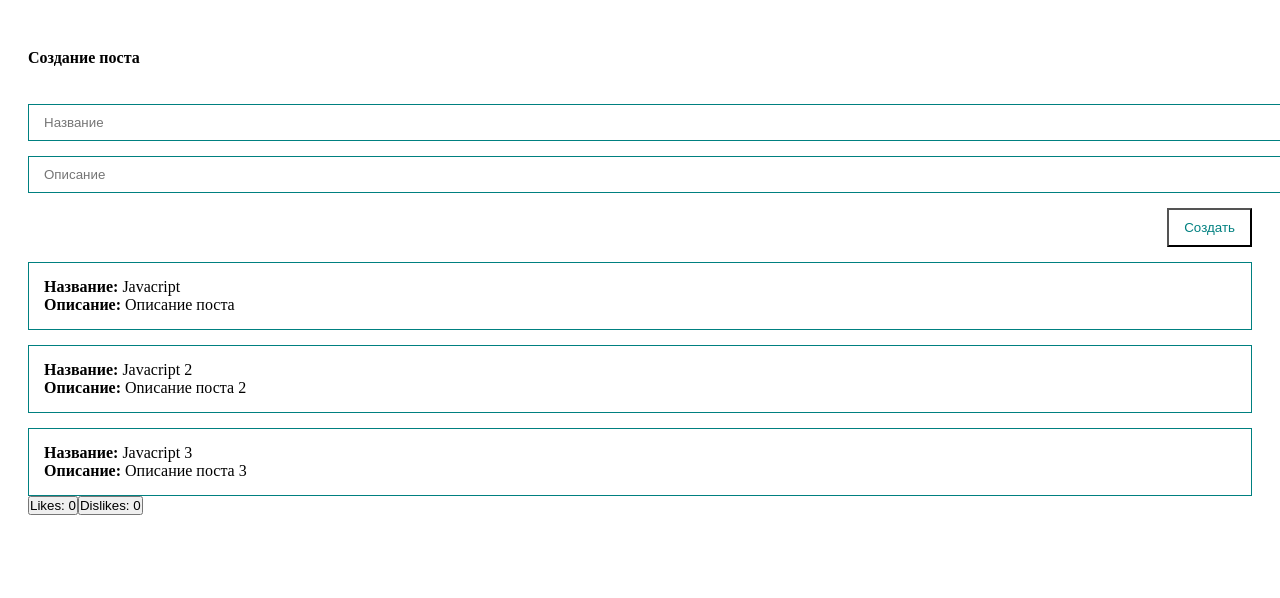
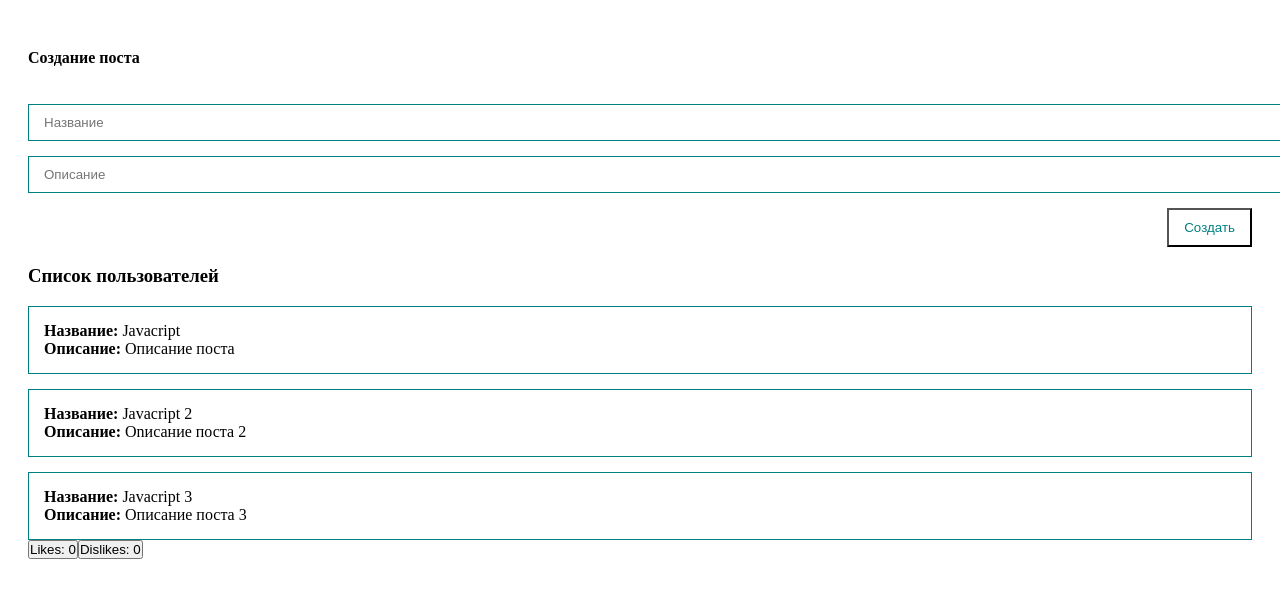
Before and after one commit to Kamikaze800/vue_proj, a Vue app: page / in a window 1280 px wide. Shown: the top 598 px of the page. Built offline with nearby package versions, Linux system fonts and the light colour scheme.

Commit message:
+postitem

```diff
--- /dev/null
+++ b/src/components/PostItem.vue
@@ -0,0 +1,22 @@
+<template>
+ <div class="post">
+    <div><strong>Hазвание:</strong> {{ post.title }}</div>
+    <div><strong>Oписание:</strong> {{ post.body }}</div>
+  </div>
+</template>
+
+<script>
+export default {
+  name: "PostItem",
+  props: {
+    post: {
+      type: Object,
+      required: true
+    }
+  }
+}
+</script>
+
+<style scoped>
+
+</style>
--- a/src/components/PostList.vue
+++ b/src/components/PostList.vue
@@ -1,13 +1,16 @@
 <template>
- <div class="post" v-for="post in posts">
-    <div><strong>Hазвание:</strong> {{ post.title }}</div>
-    <div><strong>Oписание:</strong> {{ post.body }}</div>
+  <div>
+    <h3>Список пользователей</h3>
+    <post-item v-for="post in posts" :post="post"/>
   </div>
 </template>
 
 <script>
+import PostItem from "@/components/PostItem.vue";
+
 export default {
   name: "PostList",
+  components: {PostItem},
   props: {
     posts:{
       type: Array,
```
